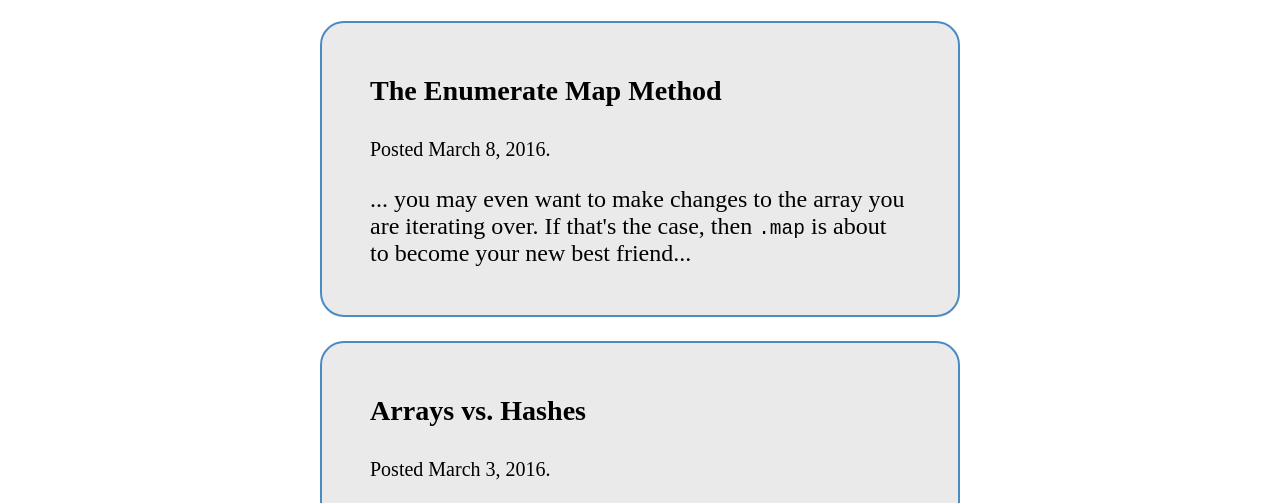
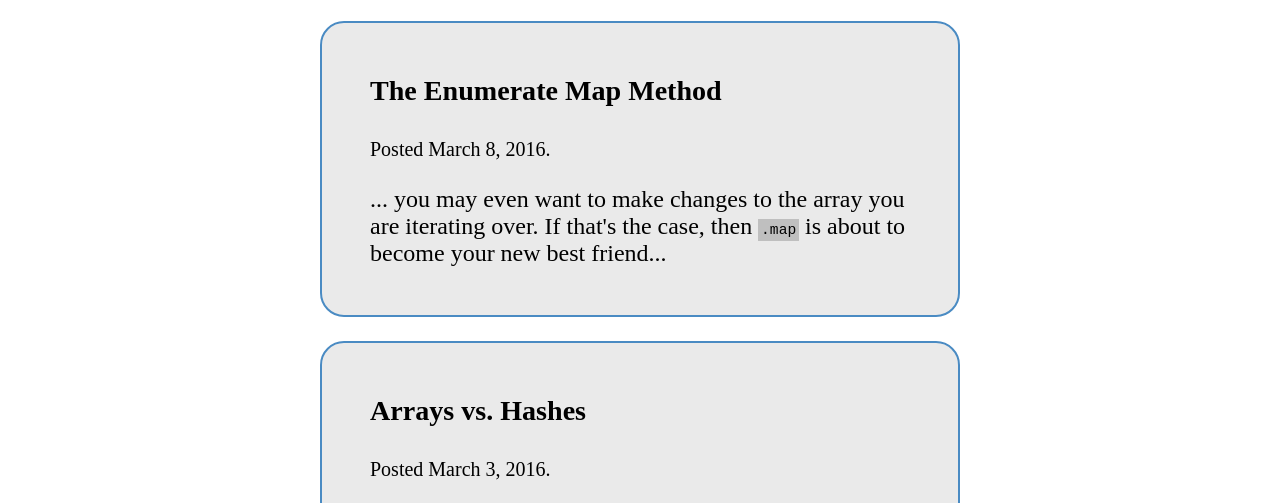
Before and after one commit to kelsonic/kgadams93.github.io, a plain HTML site: page blog/index.html in a window 1280 px wide. Shown: the part 267-770 px from the top of the page. Drawn offline with Linux system fonts and the light colour scheme.

Commit message:
Update <code> styles

```diff
--- a/stylesheets/default.css
+++ b/stylesheets/default.css
@@ -180,4 +180,10 @@ footer p {
 .well {
     /*Edit this if you need to*/
 }
+
+code {
+    background-color: #bfbfbf;
+    font-size: 0.75em;
+    padding: .2em;
+}
 /*End Universal Classes*/
```
